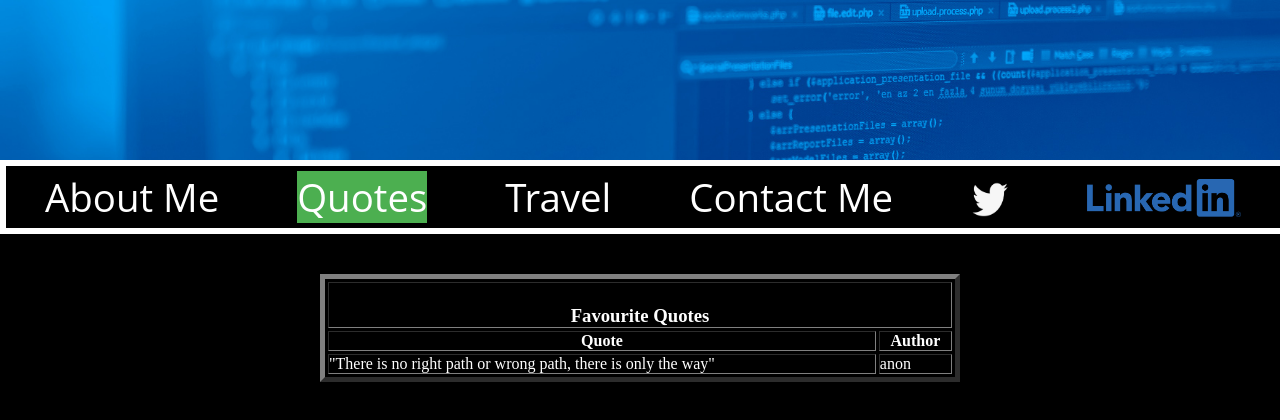
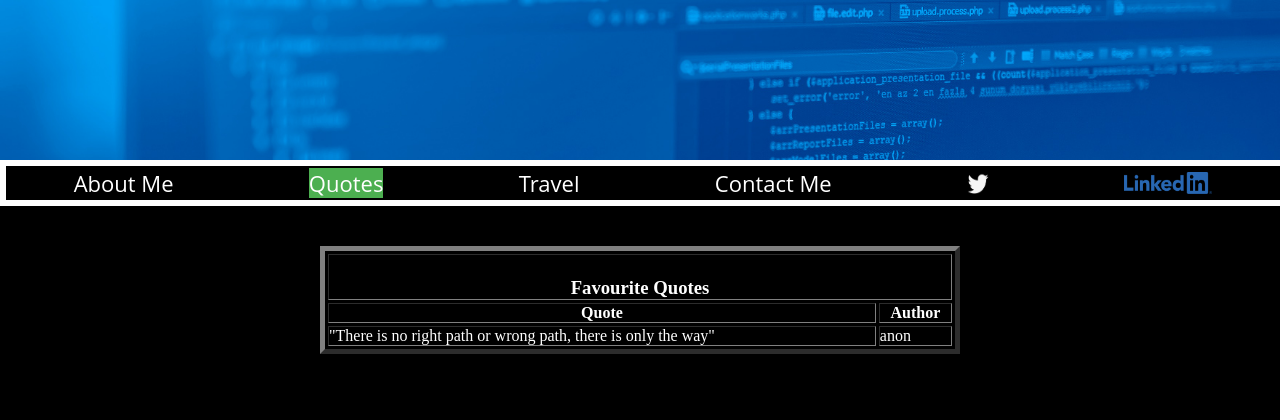
Before and after one commit to AlanBrooksDT/my-portfolio, a plain HTML site: page quotes.html in a window 1280 px wide. Drawn offline with Linux system fonts and the light colour scheme.

Commit message:
add some styling for larger screens

```diff
--- a/style.css
+++ b/style.css
@@ -35,6 +35,11 @@ body {
       font-family: 'Open Sans';
       border: solid white;
       width: 100%
+  }
+  @media (min-width: 700px){
+      .navBar {
+          font-size: 22px;
+      }
   }
    .navBar a:hover {
     background-color: #ddd;
@@ -114,12 +119,12 @@ a.active {
 #twitter {
     width: 1em;
     height: 1em;
-    padding-top: 1vw;
+    padding-top: .5vw;
 }
 #linkedin {
     width: 4em;
     height: 1em;
-    padding-top: 1vw;
+    padding-top: .5vw;
 }
 #travelMap {
     border-radius: 50%;
```
